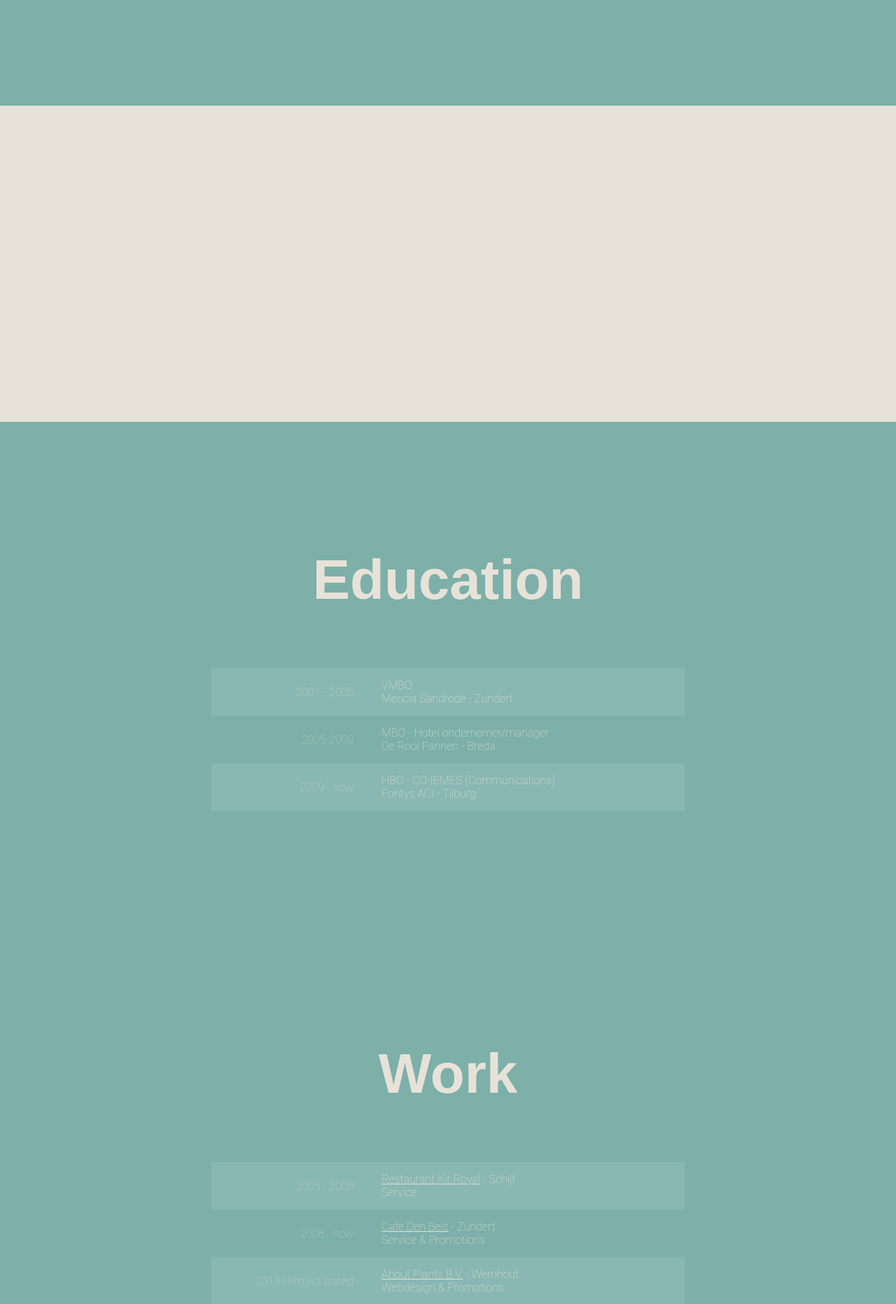
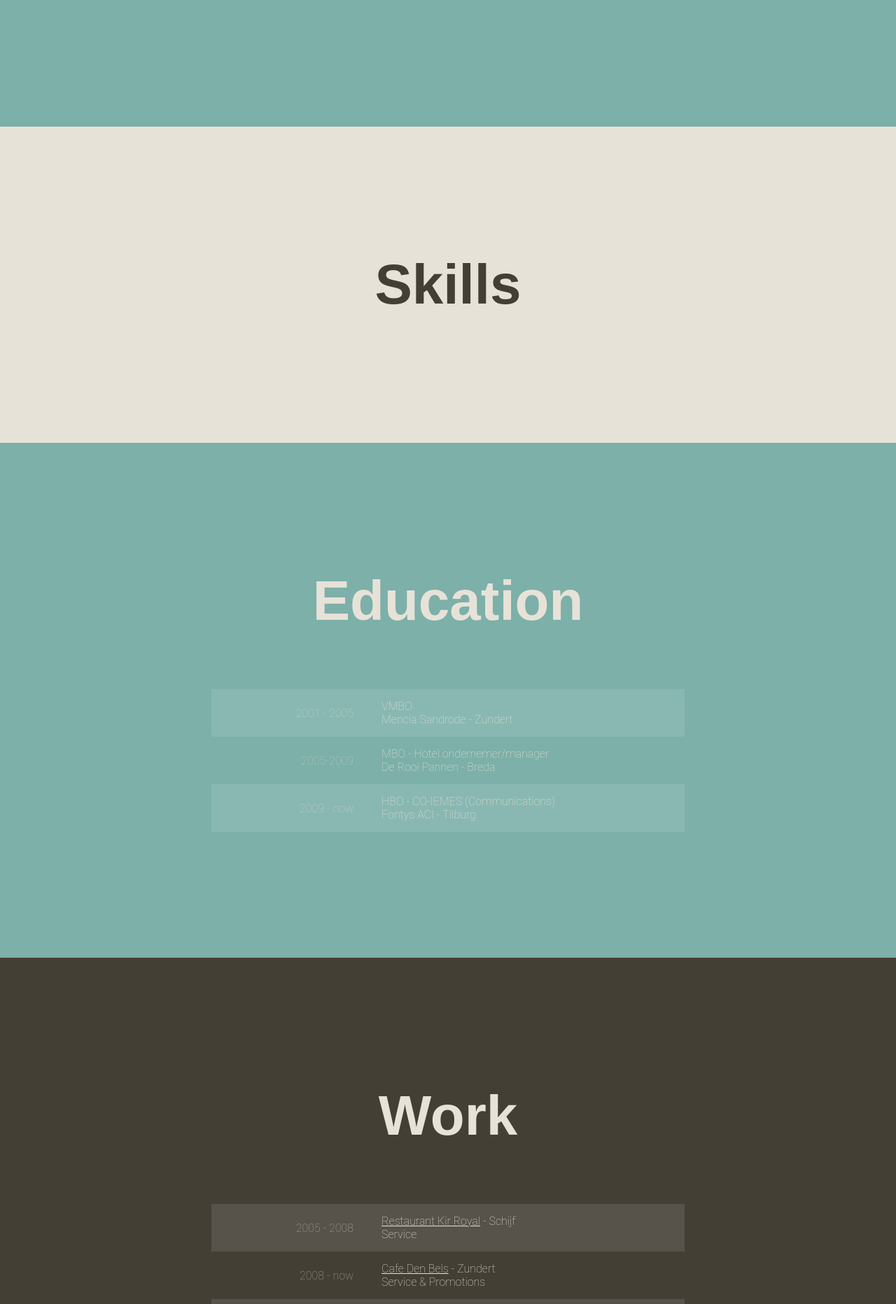
Before and after one commit to LesleyDuyndam/LesleyDuyndam_CV, a PHP site: page / in a window 1280 px wide. Shown: the part 1398-3262 px from the top of the page at 70% size. Run offline with PHP 8.4, Linux system fonts and the light colour scheme; some libraries are stand-ins or nearby versions.

Commit message:
Adjust colors

```diff
--- a/index.html
+++ b/index.html
@@ -27,7 +27,7 @@
 <section id="container">
 
     <article id="intro">
-        <img src="images/LesleyDuyndam_white.svg" alt="Logo Lesley Duyndam" class="to-middle"/>
+        <img src="images/LesleyDuyndam_white.svg" id='intro-img' alt="Logo Lesley Duyndam" class="to-middle"/>
     </article>
     <article id="about-me">
         <h1>About me</h1>
--- a/style/css/style.css
+++ b/style/css/style.css
@@ -2,8 +2,8 @@
   box-shadow: 0 0 10px rgba(68, 63, 53, 0.5);
 }
 BODY {
-  margin: 0;
-  padding: 100px 0 0;
+  margin: 100px 0 0 0;
+  padding: 0;
   font-family: "Convergence", sans-serif;
   background-color: #7cb0a9;
   color: #443f35;
@@ -28,8 +28,8 @@
   box-shadow: 0 0 10px rgba(68, 63, 53, 0.5);
 }
 BODY {
-  margin: 0;
-  padding: 100px 0 0;
+  margin: 100px 0 0 0;
+  padding: 0;
   font-family: "Convergence", sans-serif;
   background-color: #7cb0a9;
   color: #443f35;
@@ -43,7 +43,7 @@
 }
 table {
   width: 66%;
-  margin: 50px auto;
+  margin: 50px auto 80px;
   text-align: left;
   border-collapse: collapse;
 }
@@ -70,8 +70,8 @@
   box-shadow: 0 0 10px rgba(68, 63, 53, 0.5);
 }
 BODY {
-  margin: 0;
-  padding: 100px 0 0;
+  margin: 100px 0 0 0;
+  padding: 0;
   font-family: "Convergence", sans-serif;
   background-color: #7cb0a9;
   color: #443f35;
@@ -97,8 +97,8 @@
   box-shadow: 0 0 10px rgba(68, 63, 53, 0.5);
 }
 BODY {
-  margin: 0;
-  padding: 100px 0 0;
+  margin: 100px 0 0 0;
+  padding: 0;
   font-family: "Convergence", sans-serif;
   background-color: #7cb0a9;
   color: #443f35;
@@ -126,8 +126,8 @@
   box-shadow: 0 0 10px rgba(68, 63, 53, 0.5);
 }
 BODY {
-  margin: 0;
-  padding: 100px 0 0;
+  margin: 100px 0 0 0;
+  padding: 0;
   font-family: "Convergence", sans-serif;
   background-color: #7cb0a9;
   color: #443f35;
@@ -181,8 +181,8 @@
   box-shadow: 0 0 10px rgba(68, 63, 53, 0.5);
 }
 BODY {
-  margin: 0;
-  padding: 100px 0 0;
+  margin: 100px 0 0 0;
+  padding: 0;
   font-family: "Convergence", sans-serif;
   background-color: #7cb0a9;
   color: #443f35;
@@ -205,8 +205,8 @@
   box-shadow: 0 0 10px rgba(68, 63, 53, 0.5);
 }
 BODY {
-  margin: 0;
-  padding: 100px 0 0;
+  margin: 100px 0 0 0;
+  padding: 0;
   font-family: "Convergence", sans-serif;
   background-color: #7cb0a9;
   color: #443f35;
@@ -221,13 +221,16 @@
 #skills {
   background-color: #e7e2d8;
 }
+#skills h1 {
+  color: #443f35;
+}
 
 .box-shadow {
   box-shadow: 0 0 10px rgba(68, 63, 53, 0.5);
 }
 BODY {
-  margin: 0;
-  padding: 100px 0 0;
+  margin: 100px 0 0 0;
+  padding: 0;
   font-family: "Convergence", sans-serif;
   background-color: #7cb0a9;
   color: #443f35;
@@ -239,3 +242,24 @@
 #container {
   width: 100%;
 }
+#work {
+  background-color: #443f35;
+}
+
+.box-shadow {
+  box-shadow: 0 0 10px rgba(68, 63, 53, 0.5);
+}
+BODY {
+  margin: 100px 0 0 0;
+  padding: 0;
+  font-family: "Convergence", sans-serif;
+  background-color: #7cb0a9;
+  color: #443f35;
+}
+.article-width {
+  width: 80%;
+  padding: 0 10%;
+}
+#container {
+  width: 100%;
+}
--- a/style/less/assets/table.less
+++ b/style/less/assets/table.less
@@ -2,7 +2,7 @@
 
 table {
   width: 66%;
-  margin: 50px auto;
+  margin: 50px auto 80px;
   text-align: left;
   border-collapse: collapse;
 
--- a/style/less/components/skills.less
+++ b/style/less/components/skills.less
@@ -2,4 +2,8 @@
 
 #skills {
   background-color: @color_white;
+
+  h1 {
+    color: @color_dark;
+  }
 }
--- /dev/null
+++ b/style/less/components/work.less
@@ -0,0 +1,5 @@
+@import '../init';
+
+#work {
+  background-color: @color_dark;
+}
--- a/style/less/init.less
+++ b/style/less/init.less
@@ -9,8 +9,8 @@
 }
 
 BODY {
-  margin: 0;
-  padding: 100px 0 0;
+  margin: 100px 0 0 0;
+  padding: 0;
   font-family: "Convergence", sans-serif;
   background-color: @color_primary;
   color: @color_dark;
```
Also changed, not shown: 1 other file.
